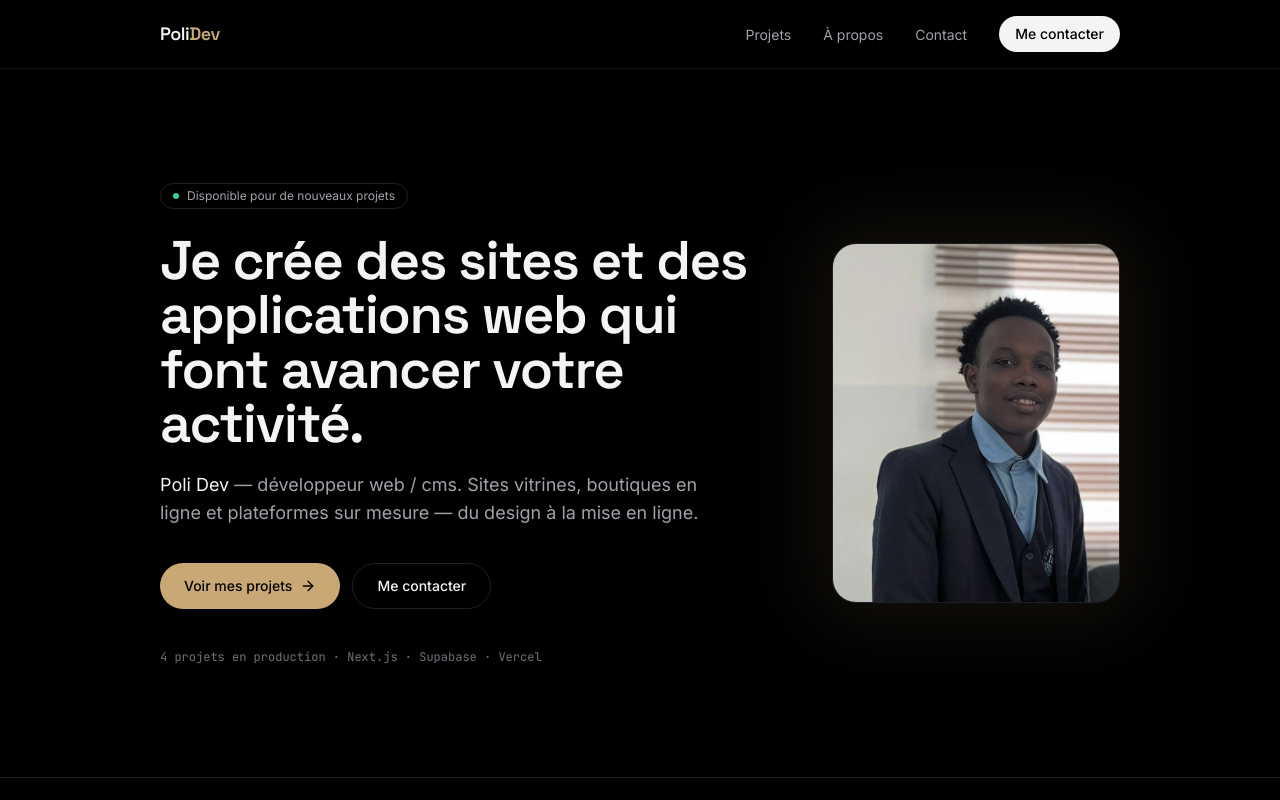
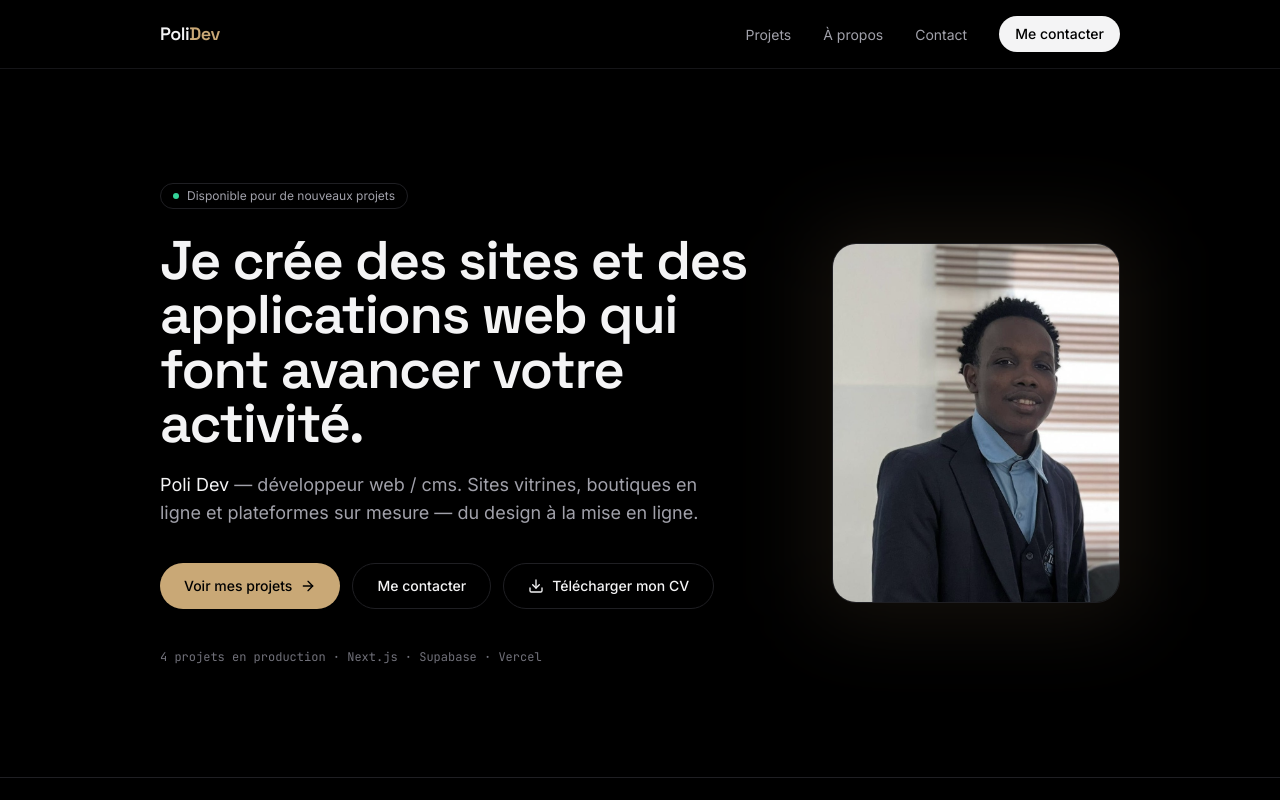
Before and after one commit to poli-jpg/poli-dev-portfolio, a Next.js app: page / in a window 1280 px wide. Shown: the top 800 px of the page. Built offline with nearby package versions, Linux system fonts and the light colour scheme.

Commit message:
Bouton Télécharger mon CV

```diff
--- a/src/sections/Hero.tsx
+++ b/src/sections/Hero.tsx
@@ -1,4 +1,4 @@
-import { ArrowRight } from "lucide-react";
+import { ArrowRight, Download } from "lucide-react";
 import { ProfilePhoto } from "@/components/ProfilePhoto";
 import { profile } from "@/data/profile";
 import { projects } from "@/data/projects";
@@ -18,7 +18,8 @@ export function Hero() {
             {profile.headline}
           </h1>
           <p className="mt-5 max-w-xl text-lg text-fg-muted">
-            <span className="text-fg">{profile.name}</span> — {profile.role.toLowerCase()}. {profile.tagline}
+            <span className="text-fg">{profile.name}</span> —{" "}
+            {profile.role.toLowerCase()}. {profile.tagline}
           </p>
 
           <div className="mt-9 flex flex-wrap gap-3">
@@ -27,13 +28,24 @@ export function Hero() {
               className="group inline-flex items-center gap-2 rounded-full bg-accent px-6 py-3 text-sm font-medium text-bg transition-colors hover:bg-accent-bright"
             >
               Voir mes projets
-              <ArrowRight size={16} className="transition-transform group-hover:translate-x-1" />
+              <ArrowRight
+                size={16}
+                className="transition-transform group-hover:translate-x-1"
+              />
             </a>
             <a
               href="#contact"
               className="rounded-full border border-line px-6 py-3 text-sm font-medium transition-colors hover:border-fg-dim"
             >
               Me contacter
+            </a>
+            <a
+              href="/CV.pdf"
+              download="CV.pdf"
+              className="inline-flex items-center gap-2 rounded-full border border-line px-6 py-3 text-sm font-medium transition-colors hover:border-fg-dim"
+            >
+              <Download size={16} />
+              Télécharger mon CV
             </a>
           </div>
 
```
